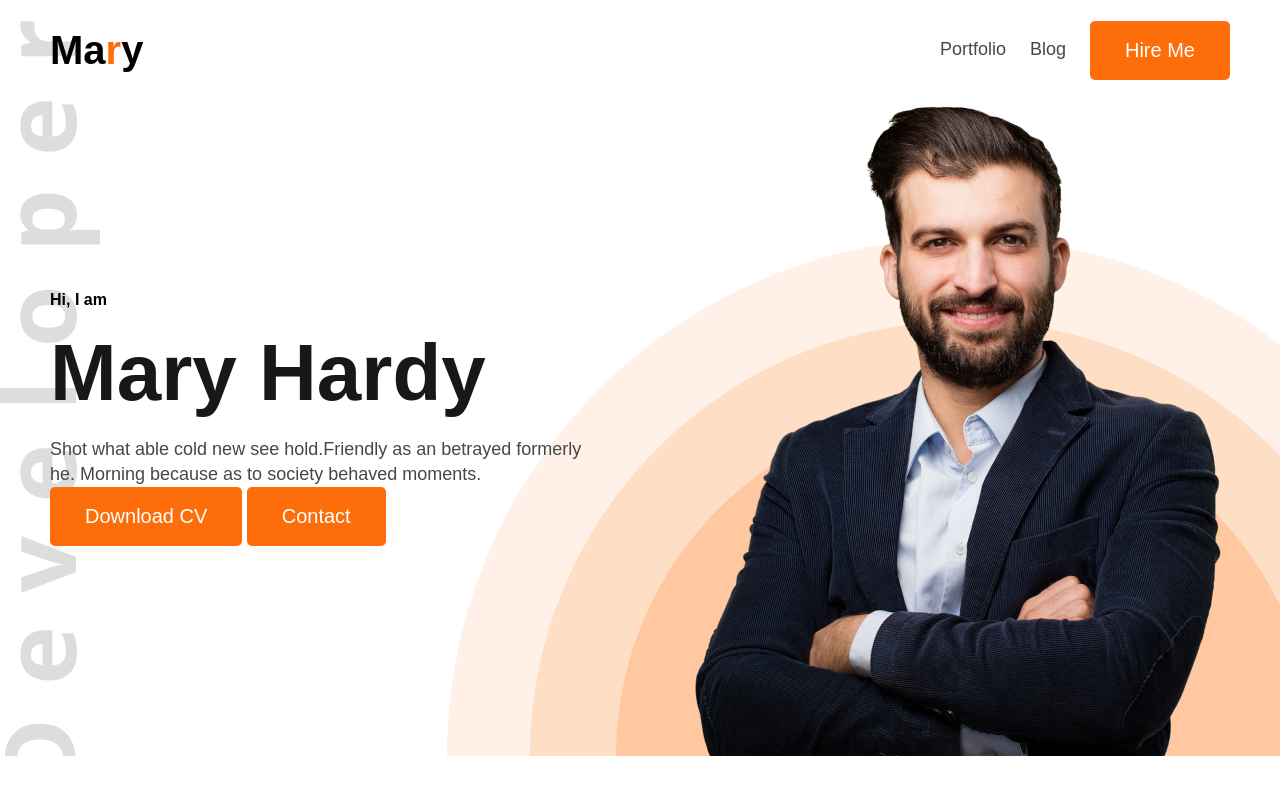
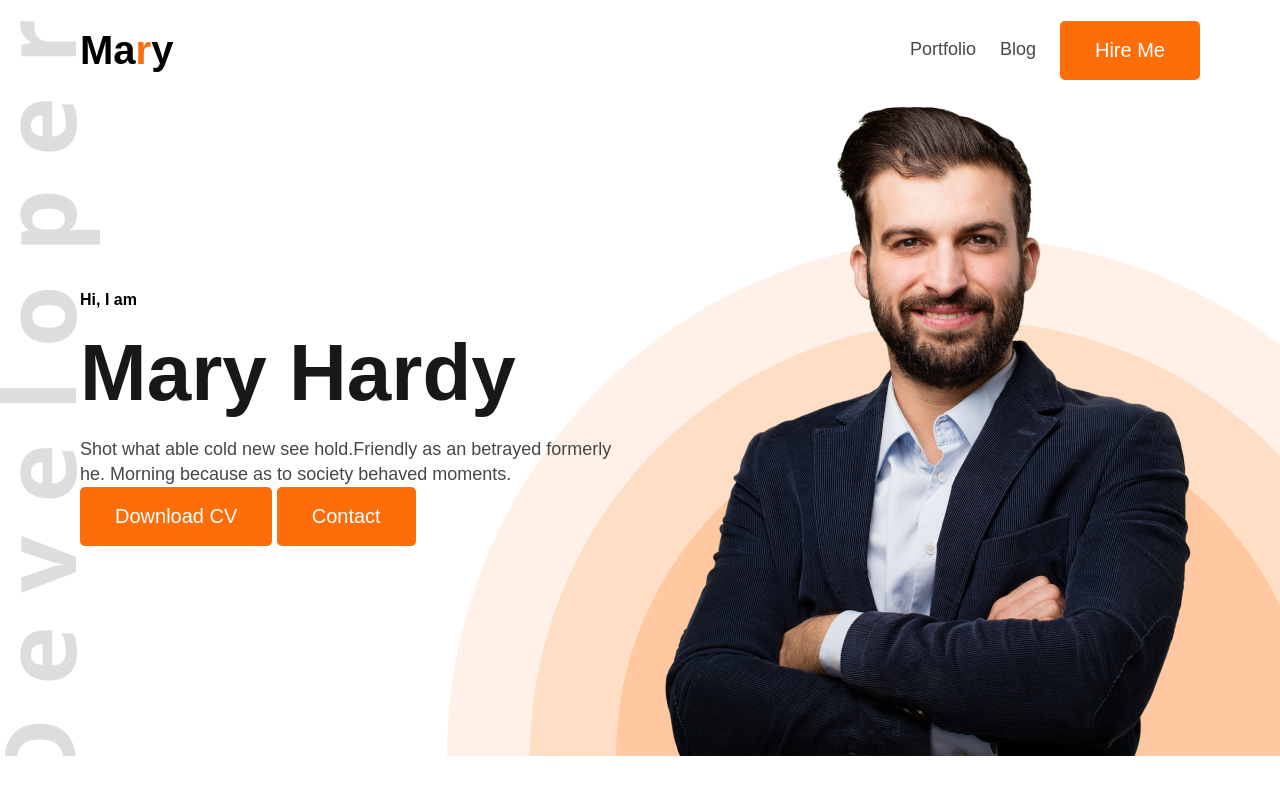
Before and after one commit to abdullah-shamim-2004/web-dev-portfolio, a plain HTML site: page index.html in a window 1280 px wide. Drawn offline with Linux system fonts and the light colour scheme.

Commit message:
added some css

```diff
--- a/index.html
+++ b/index.html
@@ -5,7 +5,7 @@
     <meta name="viewport" content="width=device-width, initial-scale=1.0">
     <title>web Developer Portfolio</title>
 
-    <link rel="stylesheet" href="/style/style.css">
+    <link rel="stylesheet" href="style.css">
 </head>
 <body>
     <header class="header">
@@ -26,7 +26,7 @@
                 <button class="btn-primary">Contact</button>
 
             </div>
-            <img src="./img/hardy.png" alt="Mary hardy's pic" class="banner-profile-pic">
+            <img src="img/hardy.png" alt="Mary hardy's pic" class="banner-profile-pic">
         </div>
     </header>
     <main>
--- a/style/style.css
+++ b/style.css
@@ -34,15 +34,18 @@ body{
 
 /* header */
 .header{
-    background-image: url(../img/developer.png) , url(../img/header_bg.png);
+    background-image: url(img/developer.png) , url(img/header_bg.png);
     background-repeat: no-repeat;
     background-position: top left, bottom right;
 }
+
+
+/* nav styles */
 nav{
     display: flex;
     height: 60px;
     /* width: 100vw; */
-    margin: 20px 50px 0 50px;
+    margin: 20px 80px 0 80px;
     justify-content: space-between;
     align-items: center;
 }
@@ -74,7 +77,7 @@ ul li a {
     display: flex;
     justify-content: space-between;
     align-items: center;
-    margin: 0 50px 0 50px;
+    margin: 0 80px 0 80px;
 }
 .banner-content {
     max-width: 580px;
```
Also changed, not shown: img/icons/facebook.png (added), img/icons/insta.png (added), img/icons/js.png (added), img/icons/mongo.png (added), img/icons/nodejs.png (added), img/icons/react.png (added), img/icons/twitter.png (added).
